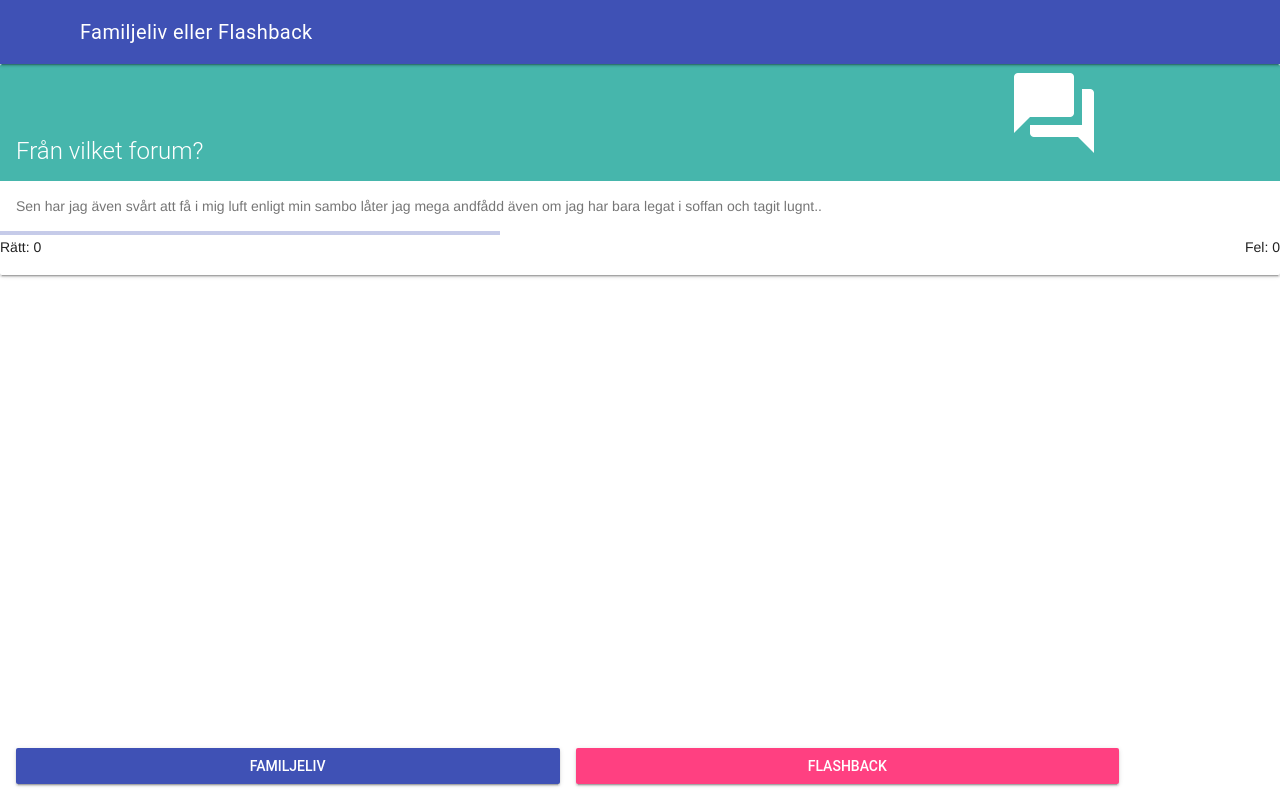
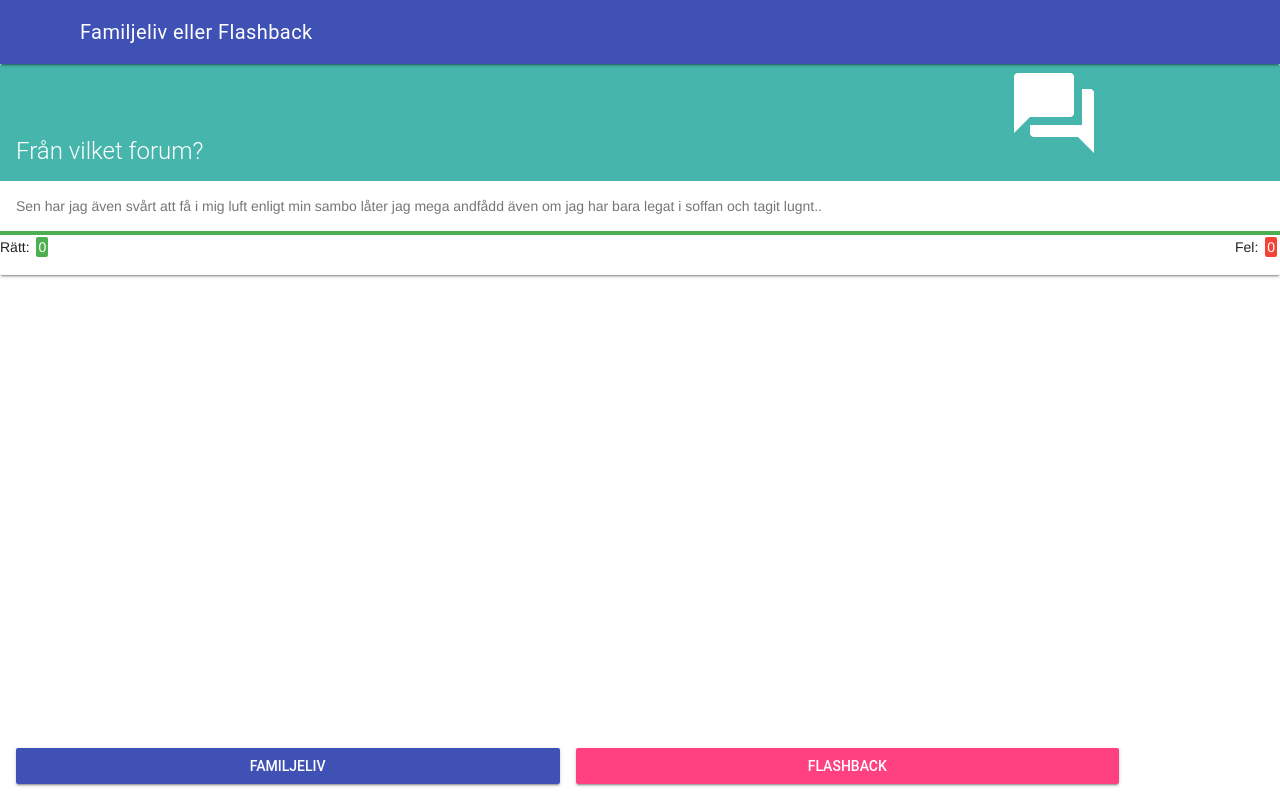
Before and after one commit to borsna/familjeliv-eller-flashback, a plain HTML site: page index.html in a window 1280 px wide. Both pictures are taken after a click on the link "STARTA". Drawn offline with Linux system fonts and the light colour scheme.

Commit message:
fix labels and game logic

```diff
--- a/assets/css/app.css
+++ b/assets/css/app.css
@@ -1,5 +1,33 @@
 .game-state{
   width:100%;
+}
+
+#progress{
+  width:100%;
+}
+
+#progress .bar1{
+  background-color: rgb(76, 175, 80);
+}
+
+#progress .bar2{
+  background-color: rgb(244, 67, 54);
+  background-image:none;
+}
+
+#correct, #wrong{
+	border-radius:2px;
+	padding:2px;
+	margin:3px;
+	color:#FFF;
+}
+
+#correct{
+  background-color: rgb(76, 175, 80);
+}
+
+#wrong{
+  background-color: rgb(244, 67, 54);
 }
 
 .mdl-card__title {
--- a/assets/js/app.js
+++ b/assets/js/app.js
@@ -43,7 +43,10 @@
 function updateProgess(){
 	$('#correct').html(correct);
 	$('#wrong').html(wrong);
-	var percent = correct/(correct+wrong)*100;
+	var percent = 100;
+	if((correct+wrong) > 0){
+	  percent = correct/(correct+wrong)*100;
+	}
 	document.querySelector('#progress').MaterialProgress.setProgress(percent);
 }
 
```
